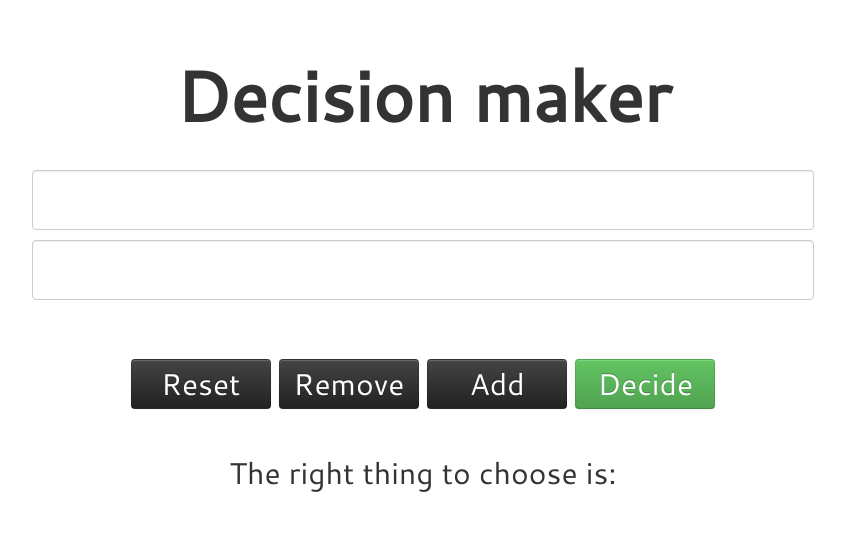
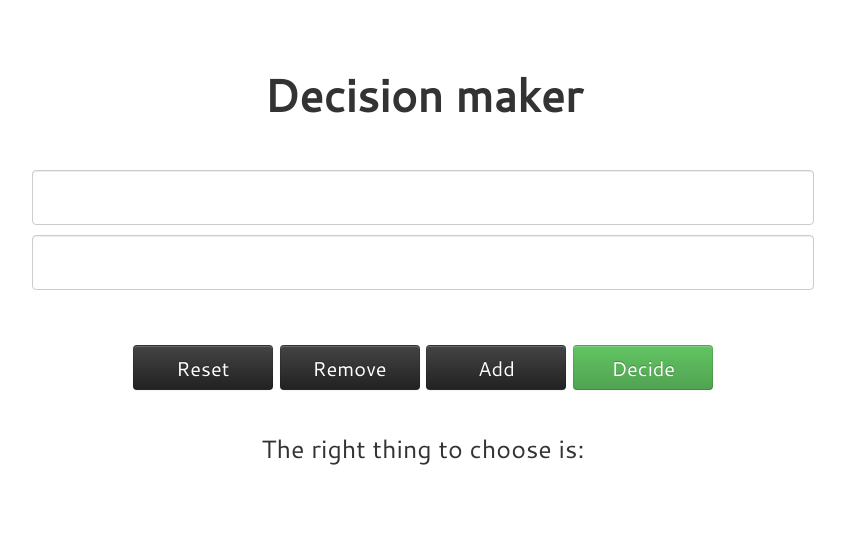
Before and after one commit to babaa/decisionmaker, a PHP site: page / in a window 1280 px wide. Shown: the top 544 px of the page, without its empty margins (217-1062 px from the left). Run offline with PHP 8.4, Linux system fonts and the light colour scheme.

Commit message:
making fonts smaller

```diff
--- a/css/style.css
+++ b/css/style.css
@@ -1,7 +1,7 @@
 #wrap {
   position:relative;
   text-align: center;
-  font-size: 30px;
+  font-size: 25px;
   }
 
 #content {
@@ -27,21 +27,21 @@
 
 h1 {
   margin: 0 0 40px 0;
-  font-size: 70px;
+  font-size: 45px;
   line-height: 70px;
 }
 
 button {
   position: relative;
-  height: 50px;
+  height: 45px;
   width: 140px;
   font-family: Cantarell, sans-serif;
-  font-size: 30px !important;
+  font-size: 20px !important;
 }
 
 input[type="text"]{
-  font-size: 35px;
-  height: 50px;
+  font-size: 30px;
+  height: 45px;
   width: 60%;
   font-family:Cantarell;
   text-align: center;
```
